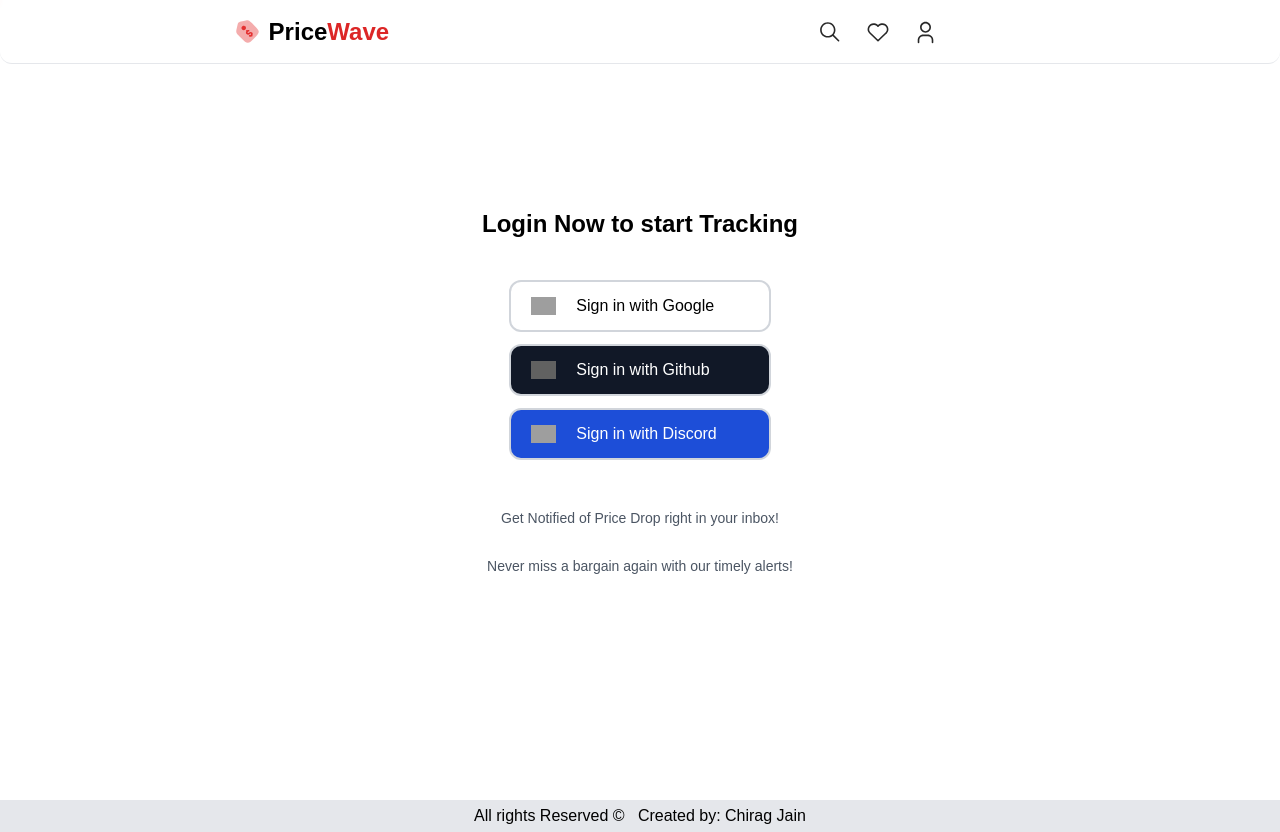
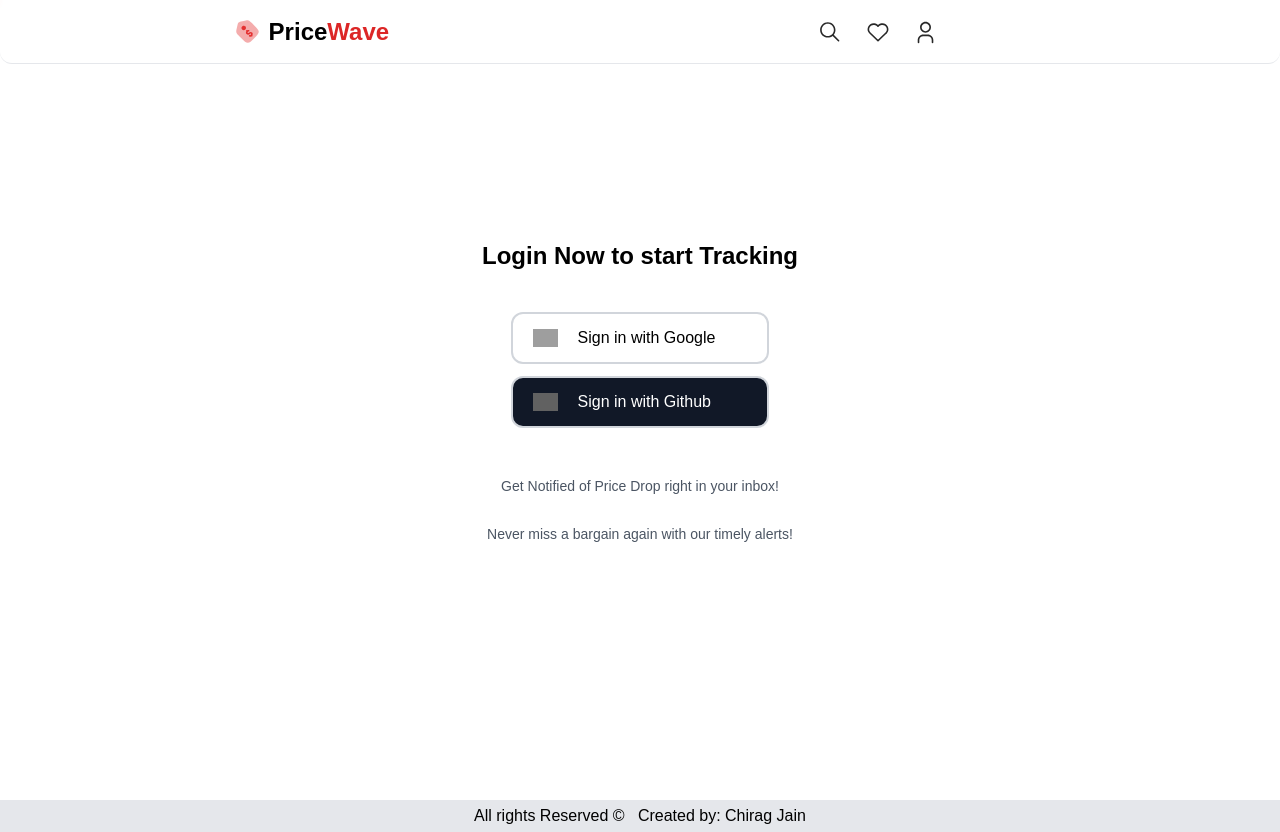
Before and after one commit to chiragjain24/pricewave, a Next.js app: page /auth/login in a window 1280 px wide. Built offline with nearby package versions, Linux system fonts and the light colour scheme; no server answers; grey boxes are pictures that could not be loaded.

Commit message:
fix session polling

```diff
--- a/app/auth/login/page.js
+++ b/app/auth/login/page.js
@@ -40,10 +40,10 @@ const Page = () => {
             <Image className='invert' src="https://authjs.dev/img/providers/github.svg" width={25} height={25} alt="" />
             <button className='mr-8 text-white'>Sign in with Github</button>
           </div>
-          <div className='flex gap-5 items-center border-2 border-gray-300 text-base px-5 py-3 rounded-xl hover:bg-blue-800 hover:cursor-pointer bg-blue-700' onClick={() => signIn('discord')}>
+          {/* <div className='flex gap-5 items-center border-2 border-gray-300 text-base px-5 py-3 rounded-xl hover:bg-blue-800 hover:cursor-pointer bg-blue-700' onClick={() => signIn('discord')}>
             <Image  src="https://authjs.dev/img/providers/discord.svg" width={25} height={25} alt="" />
             <button className='mr-8 text-white'>Sign in with Discord</button>
-          </div>
+          </div> */}
         </div>
 
       </div>
--- a/components/LoginModal.js
+++ b/components/LoginModal.js
@@ -46,10 +46,10 @@ const LoginModal = ({openModal,setOpenModal}) => {
                         <Image className='invert' src="https://authjs.dev/img/providers/github.svg" width={25} height={25} alt="" />
                         <button className='mr-2 text-white'>Sign in with Github</button>
                       </div>
-                      <div className='flex gap-5 items-center border-2 border-gray-300 text-base px-5 py-3 rounded-xl hover:bg-blue-800 hover:cursor-pointer bg-blue-700' onClick={() => signIn('discord')}>
+                      {/* <div className='flex gap-5 items-center border-2 border-gray-300 text-base px-5 py-3 rounded-xl hover:bg-blue-800 hover:cursor-pointer bg-blue-700' onClick={() => signIn('discord')}>
                         <Image  src="https://authjs.dev/img/providers/discord.svg" width={25} height={25} alt="" />
                         <button className='mr-2 text-white'>Sign in with Discord</button>
-                      </div>
+                      </div> */}
                     </div>
                   </div>
 
--- a/components/SessionWrapper.js
+++ b/components/SessionWrapper.js
@@ -4,7 +4,7 @@ import { SessionProvider } from "next-auth/react"
 
 const SessionWrapper = ({children}) => {
   return (
-    <SessionProvider>
+    <SessionProvider refetchOnWindowFocus={false}>
         {children}
     </SessionProvider>
 
```
